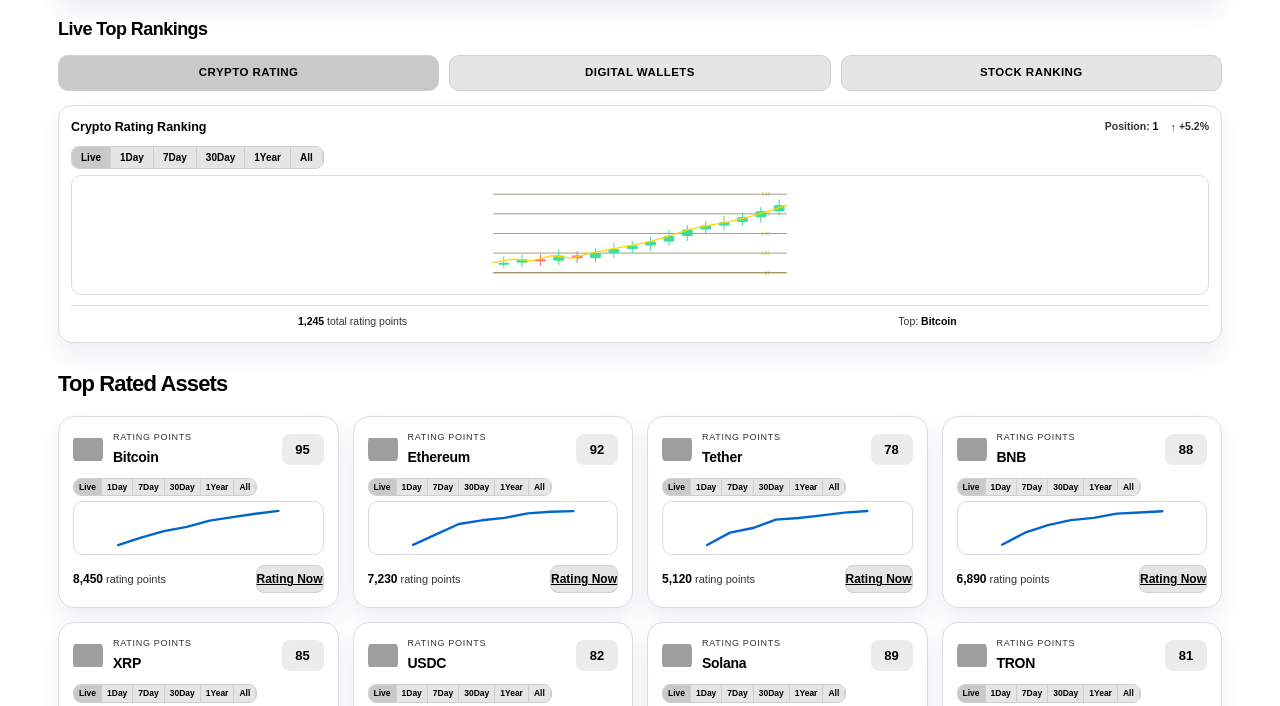
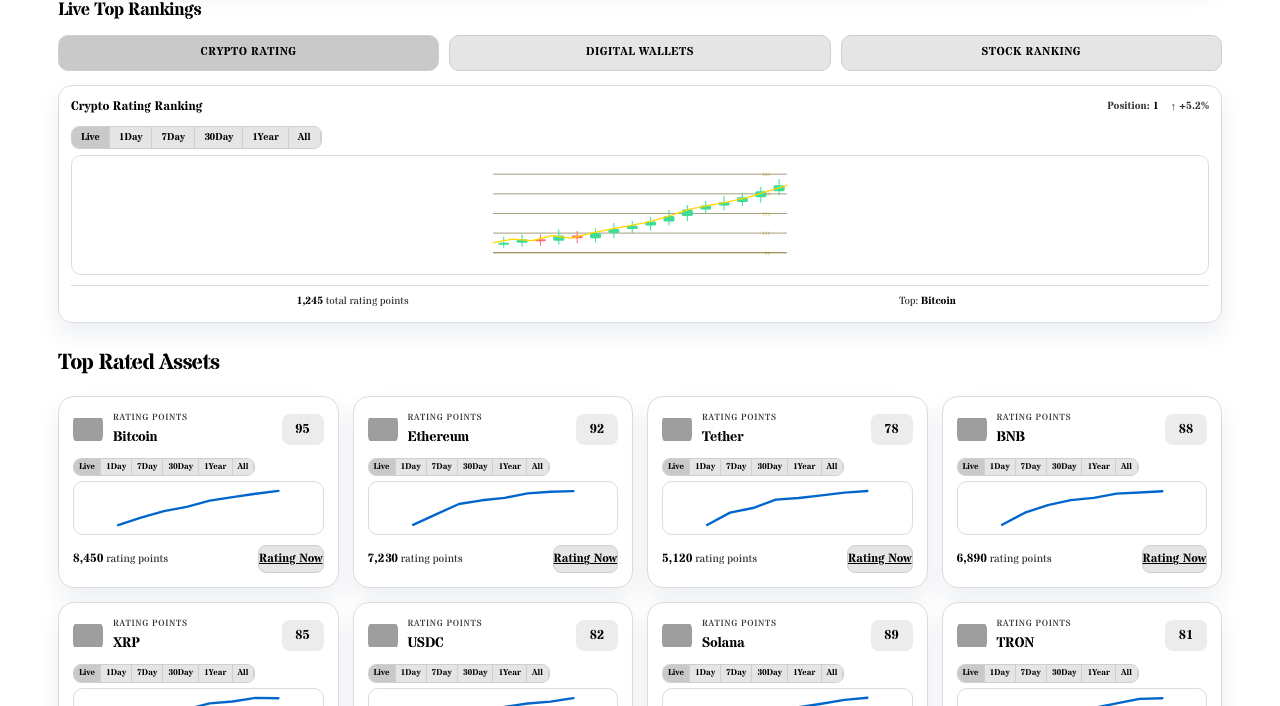
Before and after one commit to bitcatme/alfoxi-rating-app, a website: page index.html in a window 1280 px wide. Shown: the part 318-1024 px from the top of the page. Drawn offline with nearby package versions, Linux system fonts and the light colour scheme; grey boxes are pictures that could not be loaded.

Commit message:
Switch site typography to Stardos Stencil

```diff
--- a/styles.css
+++ b/styles.css
@@ -33,7 +33,7 @@
   background-position: center, center top;
   background-attachment: scroll, fixed;
   color: var(--text);
-  font-family: "Oswald", sans-serif;
+  font-family: "Stardos Stencil", serif;
   font-size: 14px;
   line-height: 1.5;
 }
```
